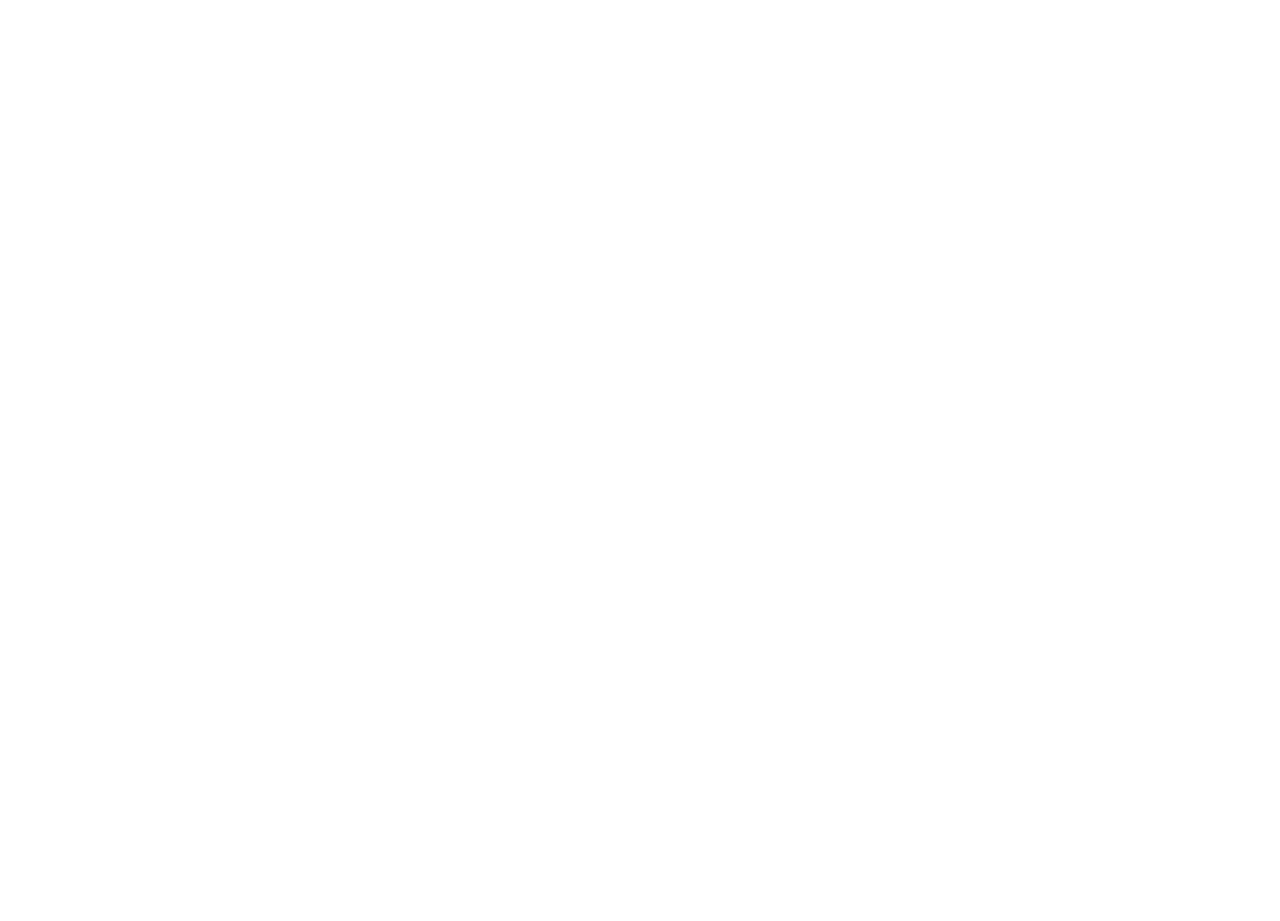
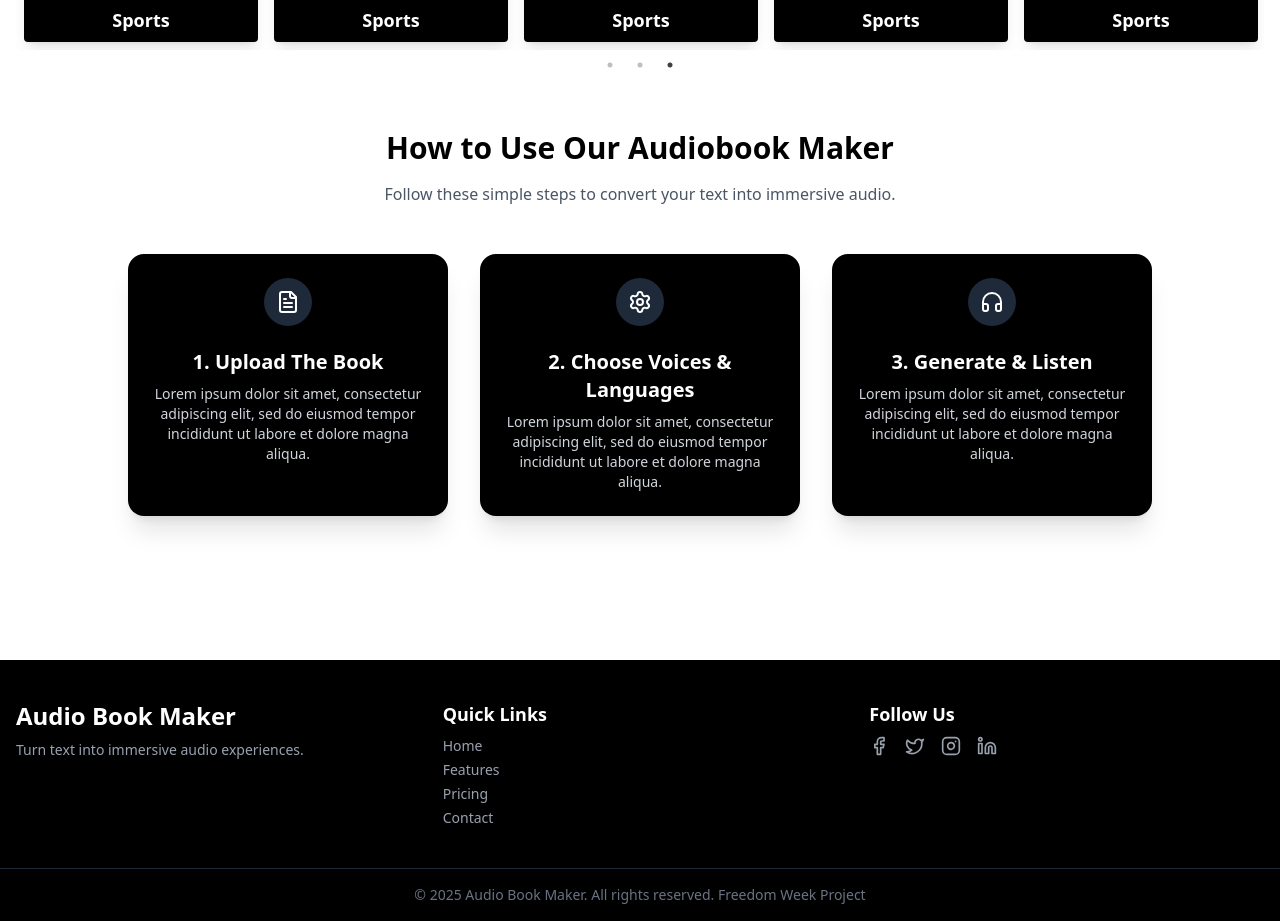
Before and after one commit to ArushYadlapati/audibook-maker, a Next.js app: page / in a window 1280 px wide. Shown: the part 680-1601 px from the top of the page. Before the commit the page ends 800 px from the top, so only its background shows below. Built offline with nearby package versions, Linux system fonts and the light colour scheme.

Commit message:
Home Page

```diff
--- /dev/null
+++ b/app/components/Footer.tsx
@@ -0,0 +1,63 @@
+import React from "react";
+import { Facebook, Twitter, Instagram, Linkedin } from "lucide-react";
+
+const Footer = () => {
+  return (
+    <footer className="bg-black text-white mt-20">
+      <div className="max-w-7xl mx-auto py-10 px-4 grid grid-cols-1 md:grid-cols-3 gap-8">
+        {/* Brand */}
+        <div>
+          <h1 className="text-2xl font-bold mb-2">Audio Book Maker</h1>
+          <p className="text-gray-400 text-sm">
+            Turn text into immersive audio experiences.
+          </p>
+        </div>
+
+        {/* Links */}
+        <div>
+          <h3 className="text-lg font-semibold mb-2">Quick Links</h3>
+          <ul className="space-y-1 text-sm text-gray-400">
+            <li>
+              <a href="#">Home</a>
+            </li>
+            <li>
+              <a href="#">Features</a>
+            </li>
+            <li>
+              <a href="#">Pricing</a>
+            </li>
+            <li>
+              <a href="#">Contact</a>
+            </li>
+          </ul>
+        </div>
+
+        {/* Social */}
+        <div>
+          <h3 className="text-lg font-semibold mb-2">Follow Us</h3>
+          <div className="flex gap-4">
+            <a href="#">
+              <Facebook className="w-5 h-5 text-gray-400 hover:text-white" />
+            </a>
+            <a href="#">
+              <Twitter className="w-5 h-5 text-gray-400 hover:text-white" />
+            </a>
+            <a href="#">
+              <Instagram className="w-5 h-5 text-gray-400 hover:text-white" />
+            </a>
+            <a href="#">
+              <Linkedin className="w-5 h-5 text-gray-400 hover:text-white" />
+            </a>
+          </div>
+        </div>
+      </div>
+
+      <div className="text-center text-gray-500 text-sm border-t border-gray-800 py-4">
+        &copy; {new Date().getFullYear()} Audio Book Maker. All rights reserved.
+        Freedom Week Project
+      </div>
+    </footer>
+  );
+};
+
+export default Footer;
--- a/app/components/Intro.tsx
+++ b/app/components/Intro.tsx
@@ -2,6 +2,8 @@
 import "slick-carousel/slick/slick.css";
 import "slick-carousel/slick/slick-theme.css";
 import SimpleSlider from "./Slider";
+import HowtoUse from "./Usage";
+import Footer from "./Footer";
 
 export default function page() {
   var settings = {
@@ -11,5 +13,23 @@
     slidesToShow: 1,
     slidesToScroll: 1,
   };
-  return <SimpleSlider></SimpleSlider>;
+  return (
+    <div>
+      <div>
+        <h1 className="text-4xl font-bold text-center mt-20">
+          Transform <span className="text-blue-500">Text</span> into{" "}
+          <span className="text-blue-500">Audio</span> with Multiple Voices and
+          Languages
+        </h1>
+        <div className="flex text-center items-center justify-center mt-6 w-full mb-10">
+          <span className="bg-blue-500 p-3 rounded-2xl pl-10 pr-10 text-white font-semibold text-lg hover:bg-blue-600 transition duration-300 cursor-pointer">
+            Start for Free
+          </span>
+        </div>
+      </div>
+      <SimpleSlider />
+      <HowtoUse />
+      <Footer />
+    </div>
+  );
 }
--- /dev/null
+++ b/app/components/Usage.tsx
@@ -0,0 +1,54 @@
+import React from "react";
+import { FileText, Settings, Headphones } from "lucide-react";
+
+const steps = [
+  {
+    icon: <FileText className="w-6 h-6 text-white" />,
+    title: "1. Upload The Book",
+    description:
+      "Lorem ipsum dolor sit amet, consectetur adipiscing elit, sed do eiusmod tempor incididunt ut labore et dolore magna aliqua.",
+  },
+  {
+    icon: <Settings className="w-6 h-6 text-white" />,
+    title: "2. Choose Voices & Languages",
+    description:
+      "Lorem ipsum dolor sit amet, consectetur adipiscing elit, sed do eiusmod tempor incididunt ut labore et dolore magna aliqua.",
+  },
+  {
+    icon: <Headphones className="w-6 h-6 text-white" />,
+    title: "3. Generate & Listen",
+    description:
+      "Lorem ipsum dolor sit amet, consectetur adipiscing elit, sed do eiusmod tempor incididunt ut labore et dolore magna aliqua.",
+  },
+];
+
+const HowtoUse = () => {
+  return (
+    <section className="bg-white py-16 px-4 md:px-20">
+      <div className="max-w-5xl mx-auto text-center">
+        <h2 className="text-3xl font-bold mb-4">
+          How to Use Our Audiobook Maker
+        </h2>
+        <p className="text-gray-600 mb-12">
+          Follow these simple steps to convert your text into immersive audio.
+        </p>
+        <div className="grid gap-8 md:grid-cols-3">
+          {steps.map((step, idx) => (
+            <div
+              key={idx}
+              className="bg-black rounded-2xl text-white p-6 shadow-xl"
+            >
+              <div className="mb-4 p-3 bg-gray-800 rounded-full inline-block">
+                {step.icon}
+              </div>
+              <h3 className="text-xl font-semibold mb-2">{step.title}</h3>
+              <p className="text-gray-300 text-sm">{step.description}</p>
+            </div>
+          ))}
+        </div>
+      </div>
+    </section>
+  );
+};
+
+export default HowtoUse;
--- a/app/page.tsx
+++ b/app/page.tsx
@@ -6,7 +6,7 @@
 
 const page = () => {
   return (
-    <div>
+    <div className="overflow-x-hidden">
       <Navbar />
       <Introduction />
     </div>
--- a/package.json
+++ b/package.json
@@ -9,8 +9,10 @@
     "lint": "next lint"
   },
   "dependencies": {
+    "lucide": "^0.525.0",
+    "lucide-react": "^0.525.0",
     "next": "15.3.4",
-    "react": "^19.0.0",
+    "react": "^19.1.0",
     "react-bootstrap": "^2.10.10",
     "react-dom": "^19.0.0",
     "react-multi-carousel": "^2.8.6",
```
Also changed, not shown: 1 other file (tests, documents, lock files or other folders).
